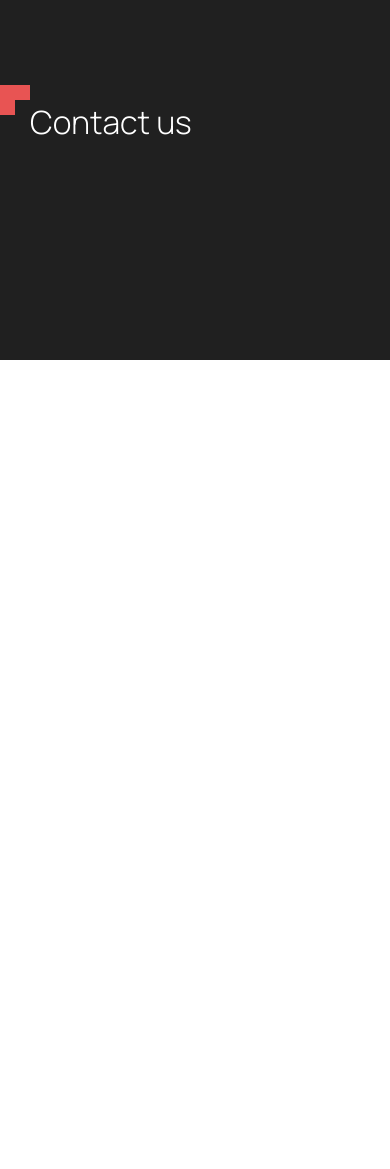
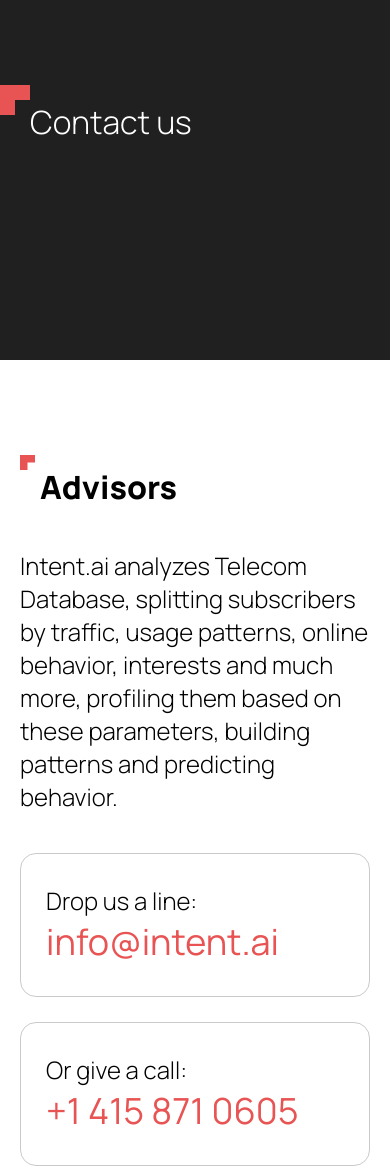
Before and after one commit to Hov26/intent, a website: page app/contact.html in a window 390 px wide. Before the commit the page ends 844 px from the top, so only its background shows below. Drawn offline with Linux system fonts and the light colour scheme.

Commit message:
Add section advisors

```diff
--- a/app/contact.html
+++ b/app/contact.html
@@ -25,6 +25,24 @@
           <h1 class="title red-30 fz50 fw300 c-white">Contact us</h1>
         </div>
       </section>
+      <section class="advisors">
+        <div class="container">
+          <div class="text">
+            <h2 class="title fz50 fw800 red-15">Advisors</h2>
+            <p class="paragraph fz24 fw300">Intent.ai analyzes Telecom Database, splitting subscribers by traffic, usage patterns, online behavior, interests and much more, profiling them based on these parameters, building patterns and predicting behavior.</p>
+          </div>
+          <div class="contact-info-wrapper d-flex ai-c">
+            <div class="contact-info">
+              <p class="paragraph fz24 fw300">Drop us a line:</p>
+              <a class="link fz50 fw-400 c-red" href="#">info@intent.ai</a>
+            </div>
+            <div class="contact-info">
+              <p class="paragraph fz24 fw300">Or give a call:</p>
+              <a class="link fz50 fw-400 c-red" href="#">+1 415 871 0605 </a>
+            </div>
+          </div>
+        </div>
+      </section>
     </main>
 
 
--- a/app/sass/contact.sass
+++ b/app/sass/contact.sass
@@ -5,18 +5,71 @@
         .container
             max-width: 1440px
 @media only screen and (max-width: 1440px)
-        .contact-page
-            .hero
-                .container
-                    max-width: 1110px
+    .contact-page
+        .hero
+            .container
+                max-width: 1110px
 @media only screen and (max-width: 1180px)
-        .contact-page
-            .hero
-                .container
-                    padding: 50px 20px 50px 30px
+    .contact-page
+        .hero
+            .container
+                padding: 50px 20px 50px 30px
+@media only screen and (max-width: 768px)
+    .contact-page
+        .hero
+            align-items: flex-start
+            .title
+                font-size: 32px
+
+.contact-page
+    .advisors
+        padding: 100px 0 190px 0
+        .container
+            .contact-info-wrapper
+                justify-content: space-between
+                gap: 30px
+                margin-top: 60px
+                .contact-info
+                    border: 1px solid
+                    border-color: $gray800
+                    border-radius: 16px
+                    width: 100%
+                    max-width: 735px
+                    padding: 30px 30px 45px 30px
+            .text
+                padding: 0 128px
+                .title
+                    margin: 30px 0 60px 0
+@media only screen and (max-width: 1440px)
+    .contact-page
+        .advisors
+            .container
+                max-width: 1170px
+@media only screen and (max-width: 992px)
+    .contact-page
+        .advisors
+            .text
+                .title
+                    font-size: 40px
+            .contact-info-wrapper
+                .link
+                    font-size: 40px
+@media only screen and (max-width: 768px)
+    .contact-page
+        .advisors
+            padding: 75px 0 70px 0
+            .container
+                .text
+                    padding: 0 20px
                     .title
                         font-size: 32px
-@media only screen and (max-width: 768px)
-    .contact-page
-            .hero
-                align-items: flex-start
+                    .paragraph
+                        margin: -20px
+                .contact-info-wrapper
+                    flex-direction: column
+                    gap: 25px
+                    .contact-info
+                        max-width: 600px
+                        padding: 30px 15px 30px 25px
+                        .link
+                            font-size: 36px
```
Also changed, not shown: app/css/app.min.css.
